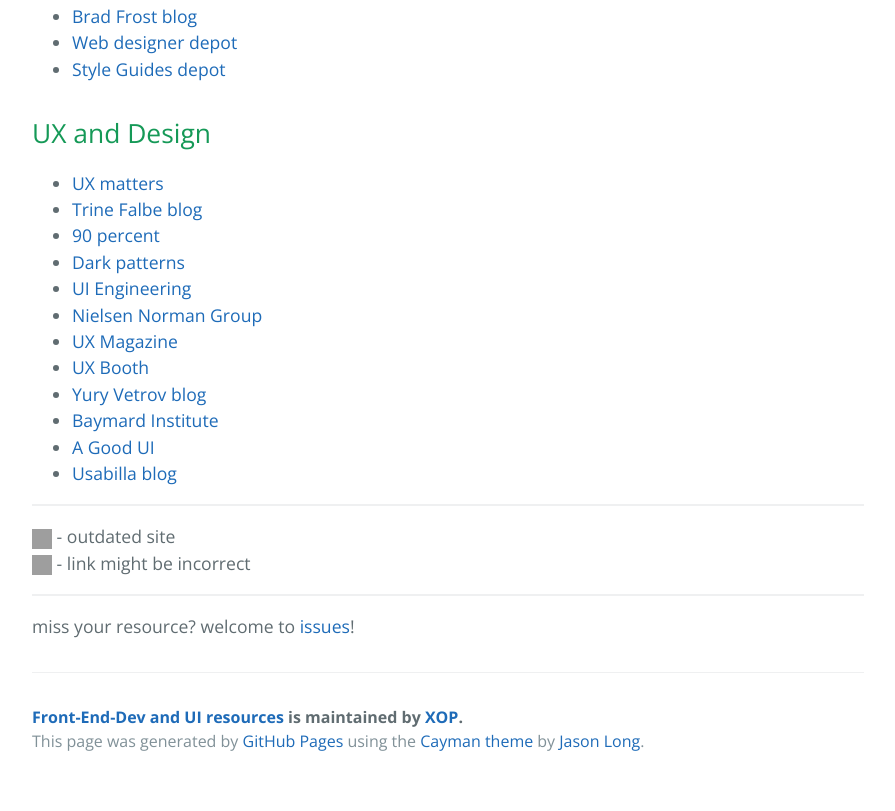
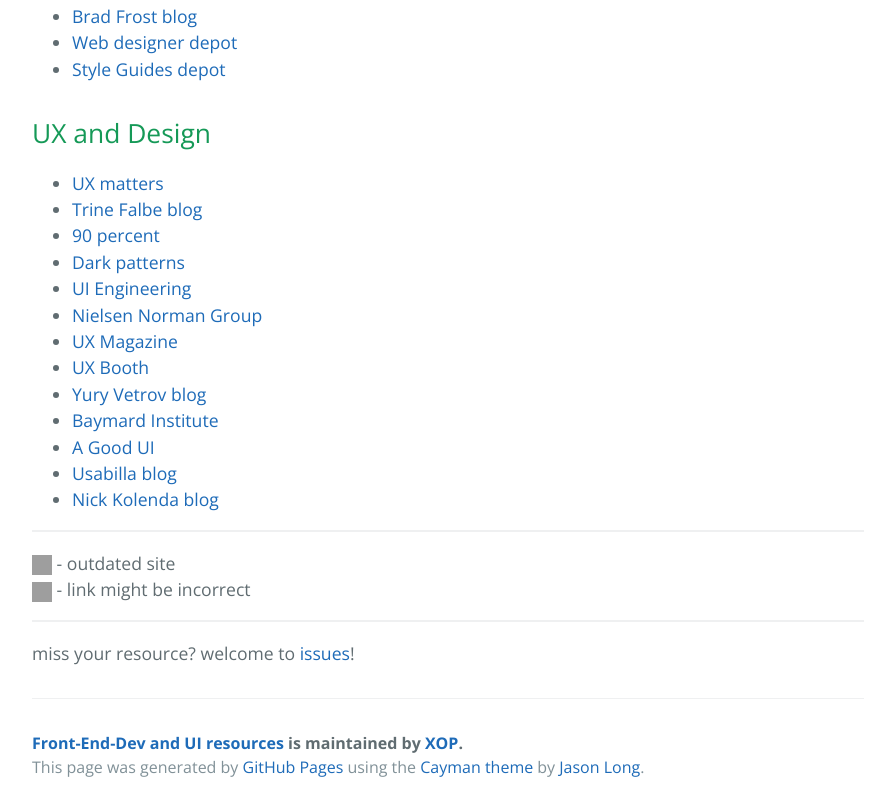
Before and after one commit to XOP/my-favourite-front-end-resources, a plain HTML site: page index.html in a window 1280 px wide. Shown: the part 3155-3966 px from the top of the page, without its empty margins (192-1087 px from the left). Before the commit the page ends 3940 px from the top, so only its background shows below. Drawn offline with nearby package versions, Linux system fonts and the light colour scheme; grey boxes are pictures that could not be loaded.

```diff
--- a/index.html
+++ b/index.html
@@ -172,6 +172,7 @@
 <li><a href="http://baymard.com/">Baymard Institute</a></li>
 <li><a href="http://goodui.org/">A Good UI</a></li>
 <li><a href="http://blog.usabilla.com/">Usabilla blog</a></li>
+<li><a href="http://www.nickkolenda.com/">Nick Kolenda blog</a></li>
 </ul>
 
 <hr>
```
Also changed, not shown: params.json (+1 -1 lines).
